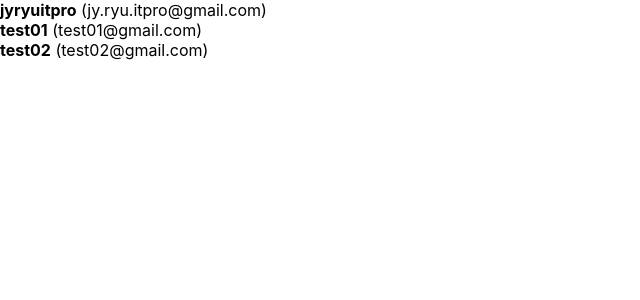
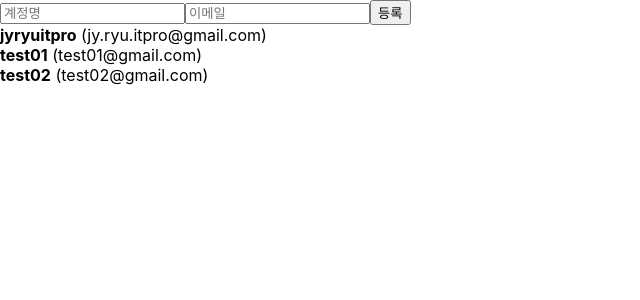
Before and after one commit to jyryuitpro/tutorial-react, a React (Create React App) app: page / in a window 1280 px wide. Shown: the top 300 px of the page, without its empty margins (0-640 px from the left). Built offline with nearby package versions, Linux system fonts and the light colour scheme.

Commit message:
13. 배열에 항목 추가하기

```diff
--- a/src/App.js
+++ b/src/App.js
@@ -1,8 +1,24 @@
-import React,{useRef} from 'react';
+import React,{useRef, useState} from 'react';
 import UserList from "./UserList";
+import CreateUser from "./CreateUser";
 
 function App() {
-    const users = [
+    const [inputs, setInputs] = useState({
+        username: '',
+        email: '',
+    });
+
+    const {username, email} = inputs;
+
+    const onChange = (e) => {
+        const {name, value} = e.target;
+        setInputs({
+            ...inputs,
+            [name]: value,
+        });
+    };
+
+    const [users, setUsers] = useState([
         {
             id: 1,
             username: 'jyryuitpro',
@@ -18,17 +34,34 @@
             username: 'test02',
             email: 'test02@gmail.com',
         },
-    ];
+    ]);
 
     const nextId = useRef(4);
 
     const onCreate = () => {
+        const user = {
+            id: nextId.current,
+            username,
+            email,
+        };
+        // setUsers([
+        //     ...users,
+        //     user,
+        // ]);
+        setUsers(users.concat(user));
+        setInputs({
+            username: '',
+            email: '',
+        });
         console.log(nextId.current);
         nextId.current += 1;
     };
 
     return (
-        <UserList users={users}/>
+        <>
+            <CreateUser username={username} email={email} onChange={onChange} onCreate={onCreate}/>
+            <UserList users={users}/>
+        </>
     );
 }
 
--- /dev/null
+++ b/src/CreateUser.js
@@ -0,0 +1,13 @@
+import React from 'react';
+
+function CreateUser({username, email, onChange, onCreate}) {
+    return (
+        <div>
+            <input name="username" placeholder="계정명" onChange={onChange} value={username}/>
+            <input name="email" placeholder="이메일" onChange={onChange} value={email}/>
+            <button onClick={onCreate}>등록</button>
+        </div>
+    );
+}
+
+export default CreateUser;
```
